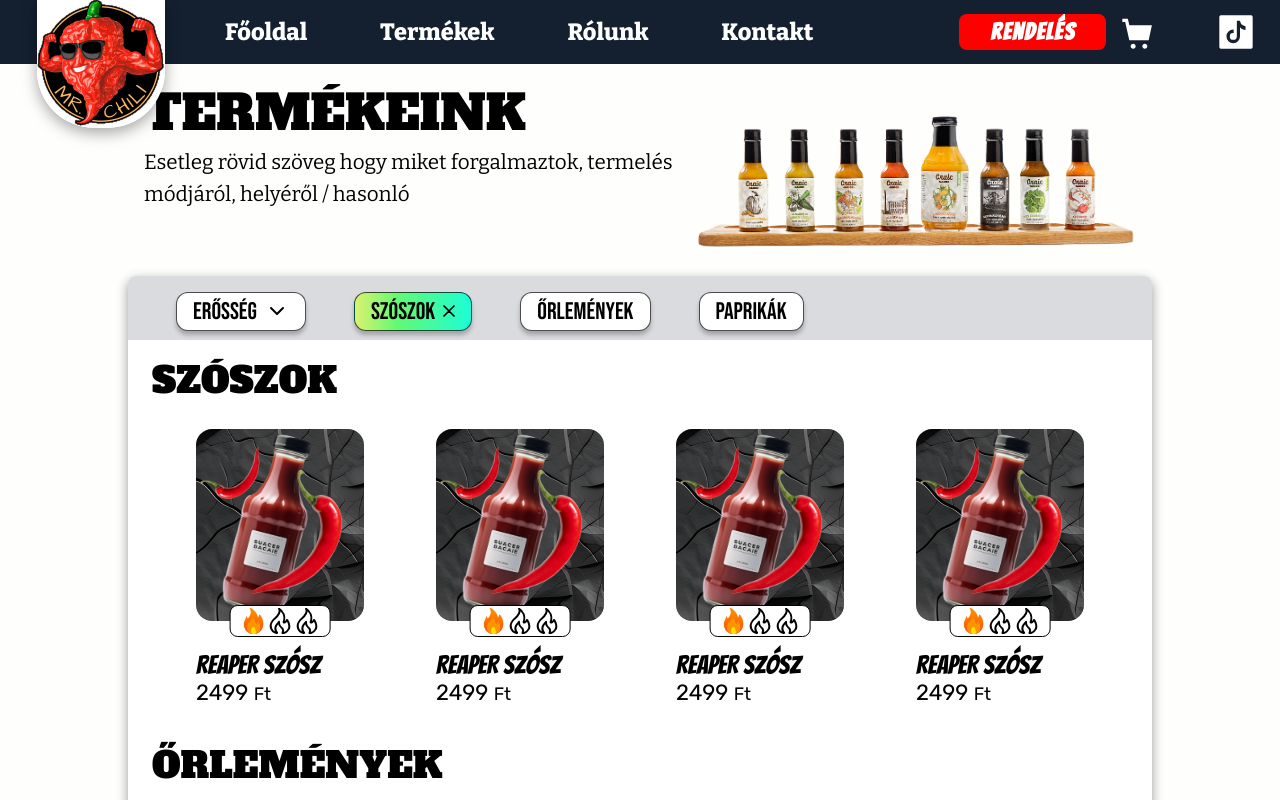
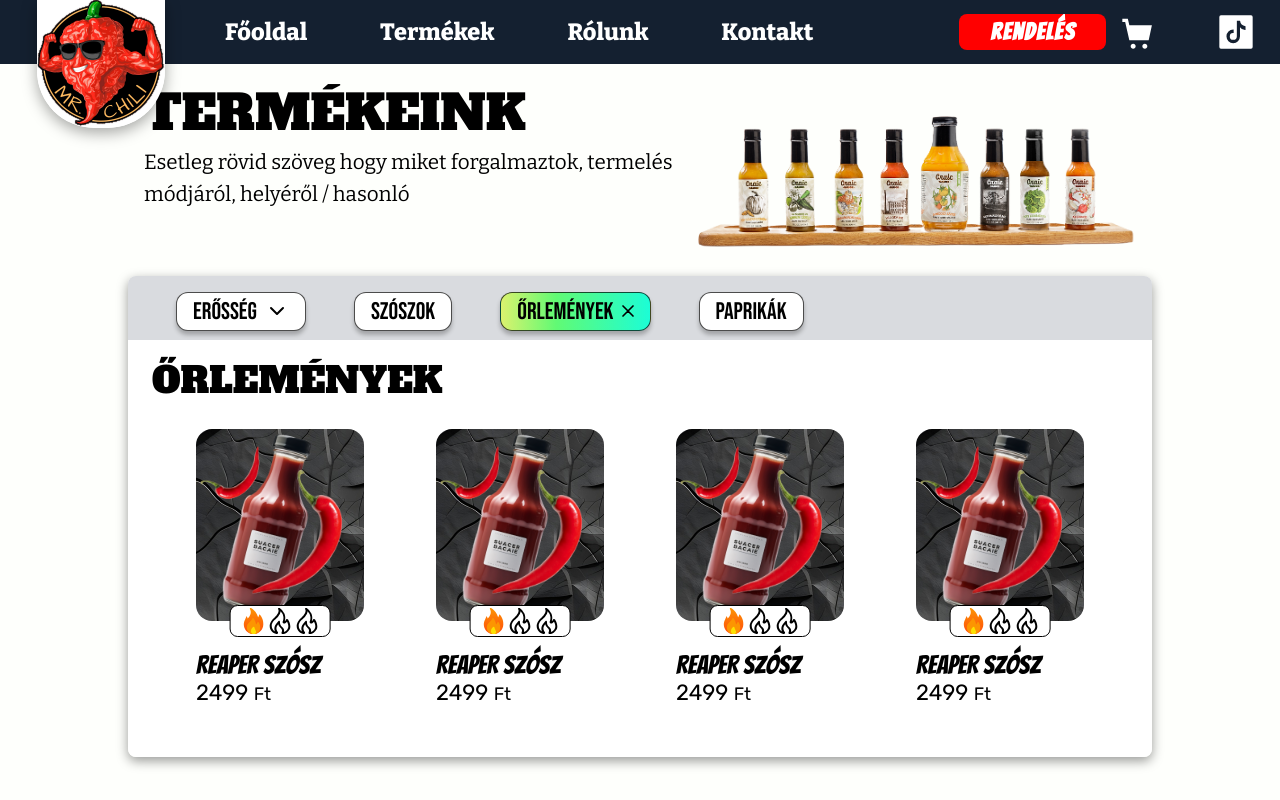
Before and after one commit to Szuhaydv/mrchili, an Angular app: page /products in a window 1280 px wide. Both pictures are taken after a click on the item "Őrlemények". Shown: the top 800 px of the page. Built offline with nearby package versions, Linux system fonts and the light colour scheme; a web font is replaced by a local one.

Commit message:
products page type filtering

```diff
--- a/src/app/products/products.component.html
+++ b/src/app/products/products.component.html
@@ -28,12 +28,18 @@
             }
           </ul>
         </li>
-        <li class="selected">
+        <li (click)="selectProductType(0, $event)" [class.selected]="this.productTypes[0].isChecked">
           Szószok
-          <img src="../../assets/x icon.svg" alt="X close icon">
+          <img [style.display]="this.productTypes[0].isChecked ? 'block' : 'none'" src="../../assets/x icon.svg" alt="X close icon">
         </li>
-        <li>Őrlemények</li>
-        <li>Paprikák</li>
+        <li (click)="selectProductType(1, $event)" [class.selected]="this.productTypes[1].isChecked">
+          Őrlemények
+          <img [style.display]="this.productTypes[1].isChecked ? 'block' : 'none'" src="../../assets/x icon.svg" alt="X close icon">
+        </li>
+        <li (click)="selectProductType(2, $event)" [class.selected]="this.productTypes[2].isChecked">
+          Paprikák
+          <img [style.display]="this.productTypes[2].isChecked ? 'block' : 'none'" src="../../assets/x icon.svg" alt="X close icon">
+        </li>
         <li (click)="toggleProductTypes()">
           Típus
           <svg [style.transform]="showProductTypes ? 'rotate(180deg)' : 'rotate(0)'" width="800px" height="800px" viewBox="0 0 24 24" fill="none" xmlns="http://www.w3.org/2000/svg">
@@ -51,7 +57,7 @@
       </ul>
     </section>
     <section class="products-list">
-      <section>
+      <section [style.display]="this.productTypes[0].isChecked || noneSelected ? 'block' : 'none'">
         <h2>Szószok</h2>
         <ul>
           @for (product of productList; track product) {
@@ -70,7 +76,7 @@
           }
         </ul>
       </section>
-      <section>
+      <section [style.display]="this.productTypes[1].isChecked || noneSelected ? 'block' : 'none'">
         <h2>Őrlemények</h2>
         <ul>
           @for (product of productList; track product) {
@@ -89,7 +95,7 @@
           }
         </ul>
       </section>
-      <section>
+      <section [style.display]="this.productTypes[2].isChecked || noneSelected ? 'block' : 'none'">
         <h2>Paprikák</h2>
         <ul>
           @for (product of productList; track product) {
--- a/src/app/products/products.component.ts
+++ b/src/app/products/products.component.ts
@@ -27,6 +27,8 @@ export class ProductsComponent {
 
   productList = [1,1,1,1]
 
+  noneSelected = true
+
   toggleSpiceLevel() {
     this.showSpiceLevel = !this.showSpiceLevel
   }
@@ -43,6 +45,17 @@ export class ProductsComponent {
   selectProductType(id: number, event: Event) {
     event.stopPropagation()
     this.productTypes[id].isChecked = !this.productTypes[id].isChecked
+    this.checkIfShowingAll()
+  }
+
+  checkIfShowingAll() {
+    for (const product of this.productTypes) {
+      if (product.isChecked) {
+        this.noneSelected = false
+        return
+      }
+    }
+    this.noneSelected = true
   }
 
   nothing(event: Event) {
```
